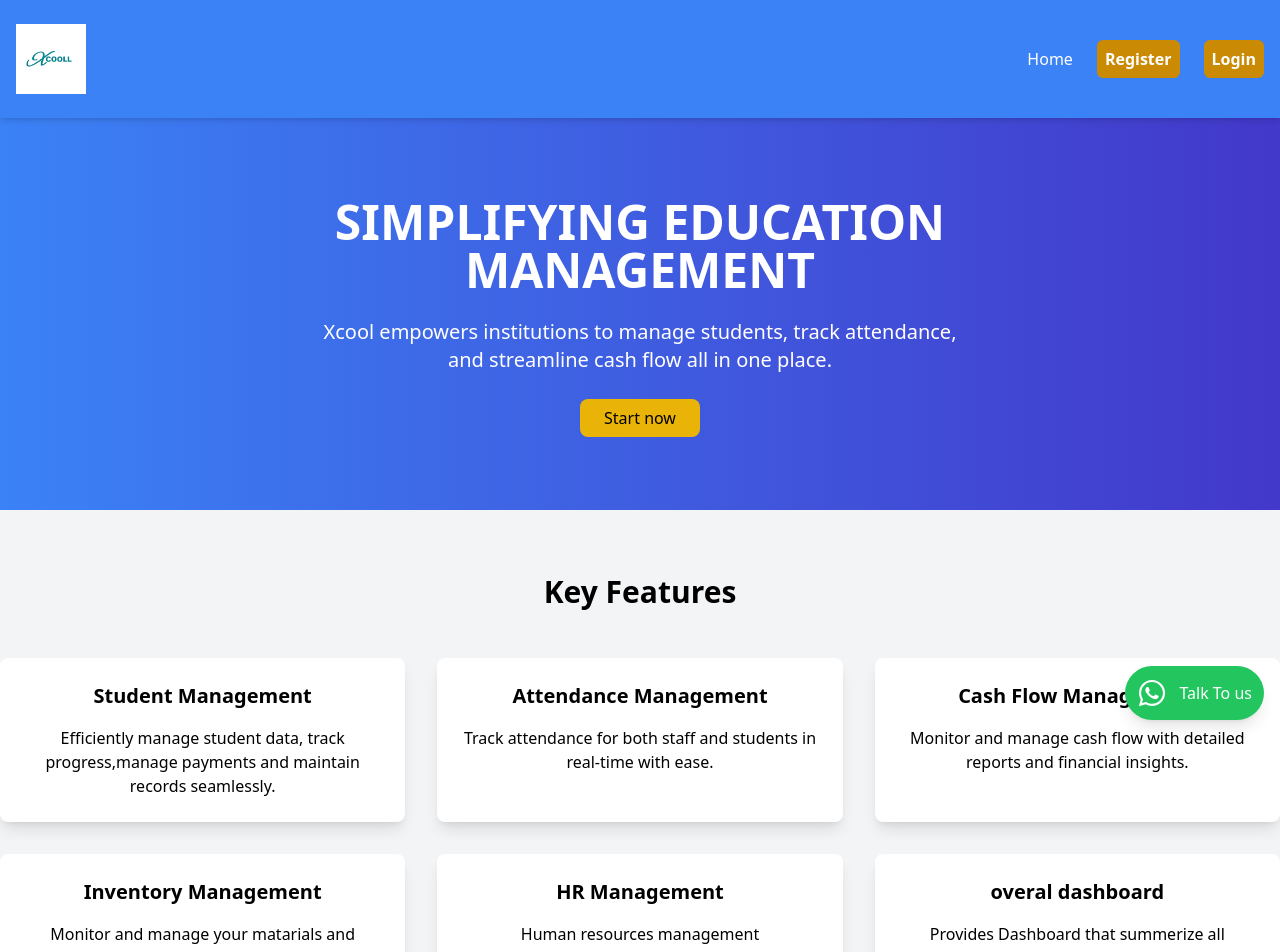
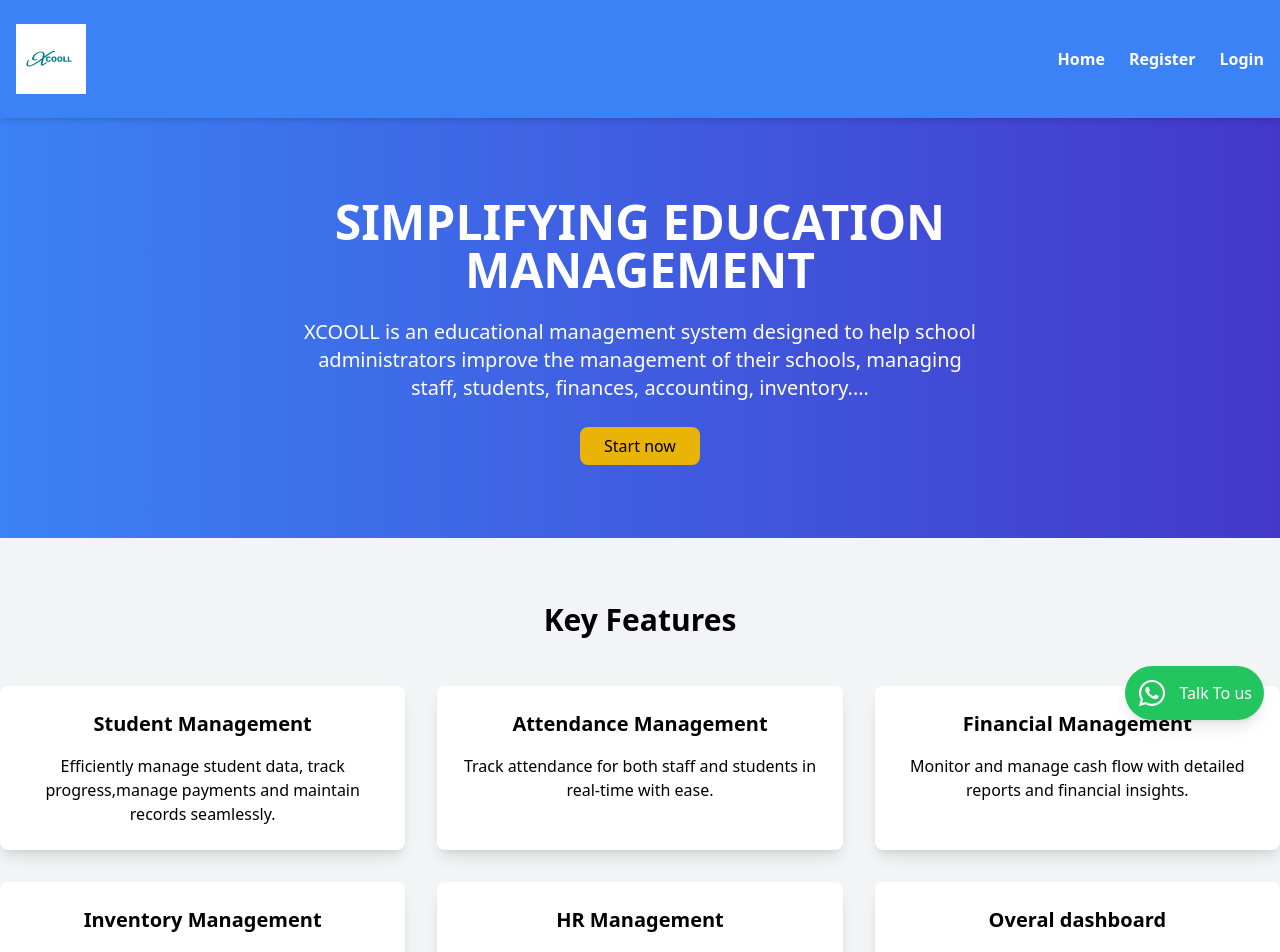
Before and after one commit to futurefocusit/student-futurefocus, a Next.js app: page / in a window 1280 px wide. Shown: the top 952 px of the page. Built offline with nearby package versions, Linux system fonts and the light colour scheme; no server answers.

Commit message:
filter 1/2 progress

```diff
--- a/src/app/cashflow/page.tsx
+++ b/src/app/cashflow/page.tsx
@@ -389,7 +389,14 @@
               {Object.entries(groupedCashflows).map(([date, { total, transactions }]) => (
                 <div key={date} className="mb-4">
                   <h3 className="text-lg font-bold text-gray-800">{date.toUpperCase()}</h3>
-                  <div className="text-sm text-gray-600 mb-2">Total: {new Intl.NumberFormat().format(total)} Frw</div>
+                  <div className="text-sm text-gray-600 flex flex-wrap gap-4">
+                  <p>Total: {new Intl.NumberFormat().format(total)} Frw</p>
+                        <p>Income: {new Intl.NumberFormat().format(transactions.filter(t=>t.type==='income').reduce((total,t)=>{ return total+t.amount},0))} Frw</p>
+                      <p>Expenses: {new Intl.NumberFormat().format(transactions.filter(t=>t.type==='expenses').reduce((total,t)=>{ return total+t.amount},0))} Frw</p>
+                      <p className="font-semibold">
+                        Remaining Balance: {new Intl.NumberFormat().format(transactions.reduce((total,t)=>{ return t.type==='income'?total+t.amount:total-t.amount},0))}   Frw
+                      </p>
+                  </div>
                   <table className="min-w-full divide-y divide-gray-200">
                     <thead className="bg-gray-50">
                       <tr>
--- a/src/app/payment/page.tsx
+++ b/src/app/payment/page.tsx
@@ -313,7 +313,7 @@
       <div className="max-w-7xl mx-auto bg-white shadow-md rounded-lg overflow-hidden">
         <div className="bg-gray-50 flex justify-between shadow-md rounded-lg px-2 items-center">
           <h2 className="text-2xl font-bold ml-20 p-6 text-gray-900 text-center border-b">
-            STUDENT PAYMENT
+            STUDENT PAYMENTS
           </h2>
           {hasPermission(loggedUser as TeamMember, "students", "register") ? (
             <a
--- a/src/app/staff/task/page.tsx
+++ b/src/app/staff/task/page.tsx
@@ -53,7 +53,7 @@
     text: string;
   } | null>(null);
   const [loading, setLoading] = useState(false);
-  const [filter, setFilter] = useState<"all" | "pending" | "started" | "completed">("all");
+  const [filter, setFilter] = useState<"pending" | "started" | "completed">("pending");
 
   const fetchTasks = async () => {
     try {
@@ -174,7 +174,6 @@
   };
 
   const filteredTasks = tasks.filter((task) => {
-    if (filter === "all") return true;
     return task.status === filter;
   });
 
@@ -191,15 +190,15 @@
       <SideBar />
       <div className="p-6 max-w-7xl mx-auto">
         <div className="flex justify-between items-center mb-6">
-          <Typography variant="h4" className="font-bold text-gray-800">
-           MY TASKs
+          <Typography variant="h4" className="font-bold text-gray-800 ml-20">
+           MY TASKS
           </Typography>
           <div className="flex gap-2">
-            {["all", "pending", "started", "completed"].map((status) => (
+            {[ "pending", "started", "completed"].map((status) => (
               <Chip
                 key={status}
-                label={status.charAt(0).toUpperCase() + status.slice(1)}
-                onClick={() => setFilter(status as "all" | "pending" | "started" | "completed")}
+                label={status.charAt(0).toUpperCase() + status.slice(1)+"("+ tasks.filter(t=>t.status===status).length +")"}
+                onClick={() => setFilter(status as "pending" | "started" | "completed")}
                 color={filter === status ? "primary" : "default"}
                 className={`cursor-pointer ${filter === status
                   ? "bg-[#4a90e2] text-white"
--- a/src/app/tasks/page.tsx
+++ b/src/app/tasks/page.tsx
@@ -315,7 +315,7 @@
       <div className="p-6 max-w-7xl mx-auto">
         <div className="flex justify-between items-center mb-6 mt-10">
           <Typography variant="h4" className="font-bold text-gray-800 ">
-            Task Management
+            TASK MANAGEMENT
           </Typography>
           <Button
             variant="contained"
--- a/src/components/Feature.tsx
+++ b/src/components/Feature.tsx
@@ -13,7 +13,7 @@
             <p>Track attendance for both staff and students in real-time with ease.</p>
           </div>
           <div className="bg-white p-6 rounded-lg shadow-lg">
-            <h3 className="text-xl font-semibold mb-4">Cash Flow Management</h3>
+            <h3 className="text-xl font-semibold mb-4">Financial Management</h3>
             <p>Monitor and manage cash flow with detailed reports and financial insights.</p>
           </div>
           <div className="bg-white p-6 rounded-lg shadow-lg">
@@ -25,7 +25,7 @@
             <p> Human resources management</p>
           </div>
           <div className="bg-white p-6 rounded-lg shadow-lg">
-            <h3 className="text-xl font-semibold mb-4">overal dashboard</h3>
+            <h3 className="text-xl font-semibold mb-4">Overal dashboard</h3>
             <p>Provides Dashboard that summerize all information in your systems</p>
           </div>
         </div>
--- a/src/components/SideBar.tsx
+++ b/src/components/SideBar.tsx
@@ -38,7 +38,7 @@
     general:[
        { label: "DASHBOARD", icon: FaTachometerAlt, href: "/dashboard", admin: true },
        {
-      label: "Team",
+      label: "TEAM",
       icon: FaTeamspeak,
       href: "/members",
       admin: true,
@@ -48,7 +48,13 @@
       icon: FaLockOpen,
       href: "/manage-role",
       admin: true,
-    }
+    },
+    {
+      label: "RECYCLE BIN",
+      icon: FaRecycle,
+      href: "/recycle-bin",
+      admin: true,
+    },
     ],
    students:[
 
@@ -106,12 +112,7 @@
 
     { label: "INVENTORY", icon: FaToolbox, href: "/inventory", admin: true },
 
-    {
-      label: "RECYCLE BIN",
-      icon: FaRecycle,
-      href: "/recycle-bin",
-      admin: true,
-    },
+
   ]
 
     // {
--- a/src/components/header.tsx
+++ b/src/components/header.tsx
@@ -12,13 +12,13 @@
         </div>
         <nav>
           <ul className="flex space-x-6">
-            <li><Link href="/" className="hover:text-yellow-400">Home</Link></li>
+            <li><Link href="/" className="hover:text-yellow-400 font-bold">Home</Link></li>
             {/* <li><Link href="/docs" className="hover:text-yellow-400">Documentation</Link></li>
             <li><Link href="/pricing" className="hover:text-yellow-400">Pricing</Link></li>
             <li><Link href="/about" className="hover:text-yellow-400">About Us</Link></li> */}
             {/* <li><Link href="/contact" className="hover:text-yellow-400">Contact</Link></li> */}
-            <li><Link href="/signup" className="bg-yellow-600 p-2 rounded-md font-extrabold hover:bg-yellow-700">Register</Link></li>
-            <li><Link href="/login" className="bg-yellow-600 p-2 rounded-md font-extrabold hover:bg-yellow-700">Login</Link></li>
+            <li><Link href="/signup" className="font-bold hover:text-yellow-400">Register</Link></li>
+            <li><Link href="/login" className="font-bold hover:text-yellow-400">Login</Link></li>
           </ul>
         </nav>
       </div>
--- a/src/components/hero.Section.tsx
+++ b/src/components/hero.Section.tsx
@@ -5,10 +5,9 @@
       <section className="bg-gradient-to-r from-blue-500 to-indigo-700 text-white text-center py-20">
         <div className="max-w-2xl mx-auto">
           <h1 className="text-4xl sm:text-5xl font-extrabold mb-6">{'Simplifying Education Management'.toUpperCase()}</h1>
-          <p className="text-lg sm:text-xl mb-8">Xcool empowers institutions to manage students, track attendance, and streamline cash flow all in one place.</p>
+          <p className="text-lg sm:text-xl mb-8">XCOOLL is an educational management system designed to help school administrators improve the management of their schools, managing staff, students, finances, accounting, inventory....</p>
           <div className="space-x-4">
             <Link href="/signup" className="bg-yellow-500 text-black py-2 px-6 rounded-lg hover:bg-yellow-400 transition duration-300">Start  now</Link>
-            {/* <Link href="/docs" className="bg-transparent border-2 border-white text-white py-2 px-6 rounded-lg hover:bg-white hover:text-black transition duration-300">Learn More</Link> */}
           </div>
         </div>
       </section>
```
